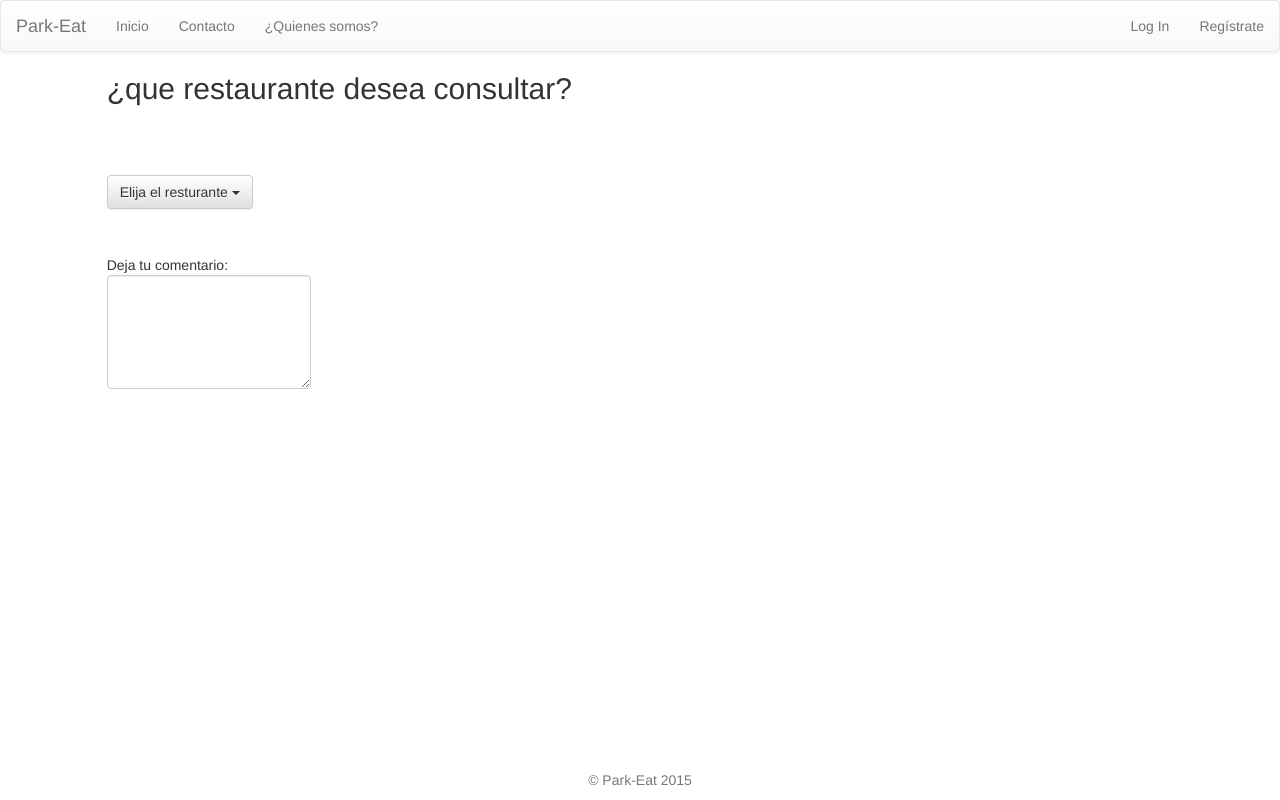
After one commit to iosusam/ARO-Grupo3, a PHP site: page /templates/buscar_por_restaurante.html in a window 1280 px wide. The commit adds this page. Run offline with PHP 8.4, Linux system fonts and the light colour scheme; some libraries are stand-ins or nearby versions.

Commit message:
creacion buqueda por restaurante

```diff
--- /dev/null
+++ b/ProyectoAro/templates/buscar_por_restaurante.html
@@ -0,0 +1,85 @@
+<!DOCTYPE html>
+<!--
+To change this license header, choose License Headers in Project Properties.
+To change this template file, choose Tools | Templates
+and open the template in the editor.
+-->
+<html>
+    <head>
+        <title>Park-Eat</title>
+        <meta charset="UTF-8">
+        <meta name="viewport" content="width=device-width, initial-scale=1.0">
+        <!-- Latest compiled and minified CSS -->
+        <link rel="stylesheet" href="https://maxcdn.bootstrapcdn.com/bootstrap/3.3.4/css/bootstrap.min.css">
+        <!-- Optional theme -->
+        <link rel="stylesheet" href="https://maxcdn.bootstrapcdn.com/bootstrap/3.3.4/css/bootstrap-theme.min.css">
+        <link rel="stylesheet" type="text/css" href="templates/estilosRegistro.css" />
+    </head>
+    <body>
+        <nav class="navbar navbar-default margenCabecera" role="navigation">
+        <!-- El logotipo y el icono que despliega el menú se agrupan
+             para mostrarlos mejor en los dispositivos móviles -->
+        <div class="navbar-header">
+          <button type="button" class="navbar-toggle" data-toggle="collapse"
+                  data-target=".navbar-ex1-collapse">
+            <span class="sr-only">Desplegar navegación</span>
+            <span class="icon-bar"></span>
+            <span class="icon-bar"></span>
+            <span class="icon-bar"></span>
+          </button>
+          <a class="navbar-brand" href="index.php">Park-Eat</a>
+        </div>
+
+        <!-- Agrupar los enlaces de navegación, los formularios y cualquier
+             otro elemento que se pueda ocultar al minimizar la barra -->
+        <div class="collapse navbar-collapse navbar-ex1-collapse">
+          <ul class="nav navbar-nav">
+            <li><a href="index.php">Inicio</a></li>
+            <li><a href="templates/contacto.html">Contacto</a></li>
+            <li><a href="templates/acercade.html">¿Quienes somos?</a></li>
+          </ul>
+
+          <ul class="nav navbar-nav navbar-right">
+            <li><a href="index.php?accion=login&id=1">Log In</a></li>
+            <li><a href="index.php?accion=registro&id=1">Regístrate</a></li>
+          </ul>
+        </div>
+      </nav>
+        <form class="col-lg-offset-1" id="formularioRegistro" method="Post" action="index.php" onsubmit="return validarFormulario(this);">
+            <h2 class="center-block">
+                ¿que restaurante desea consultar?
+            </h2>
+            <br><br>
+            <br>
+
+
+            <div class="btn-group">
+                <button type="button" class="btn btn-default dropdown-toggle" data-toggle="dropdown">
+                    Elija el resturante
+                    <span class="caret"></span>
+                </button>
+
+                <ul class="dropdown-menu" role="menu">
+                    ##linea##
+                    <li><a href="#">##Restaurante##</a></li>
+                    ##linea##
+                    <li class="divider"></li>
+                </ul>
+                <br><br><br><br>
+                Deja tu comentario:
+                <textarea class="form-control" rows="5"></textarea>
+            </div>
+
+
+
+        </form>
+        <footer class="footer navbar-fixed-bottom" >
+                <div class="container">
+                    <p class="text-muted margen text-center"><span>© Park-Eat 2015</span></p>
+                </div>
+            </footer>
+        <script src="https://ajax.googleapis.com/ajax/libs/jquery/1.9.1/jquery.min.js"></script>
+        <!-- Latest compiled and minified JavaScript -->
+        <script src="https://maxcdn.bootstrapcdn.com/bootstrap/3.3.4/js/bootstrap.min.js"></script>
+    </body>
+</html>
--- a/ProyectoAro/templates/index.html
+++ b/ProyectoAro/templates/index.html
@@ -67,7 +67,7 @@ and open the template in the editor.
                                   <h3 class="panel-title text-center">Comienza a buscar</h3>
                                 </div>
                                 <div class="panel-body text-justify alturaPanel">
-                                    Si lo deseas puedes comenzar a buscar en nuestra web pulsando el siguiente botón. Recuerda que ara obtener las valoraciones debes registrarte.
+                                    Si lo deseas puedes comenzar a buscar en nuestra web pulsando el siguiente botón. Recuerda que para obtener las valoraciones debes registrarte.
                                     <br><br>
                                     <button type="button" class="btn btn-info center-block" onclick="window.location.href='index.php?accion=buscar&id=1'">Buscar</button>
                                 </div>
```
Also changed, not shown: ProyectoAro/index.php (+8 -0 lines), ProyectoAro/vista.php (+9 -4 lines).
